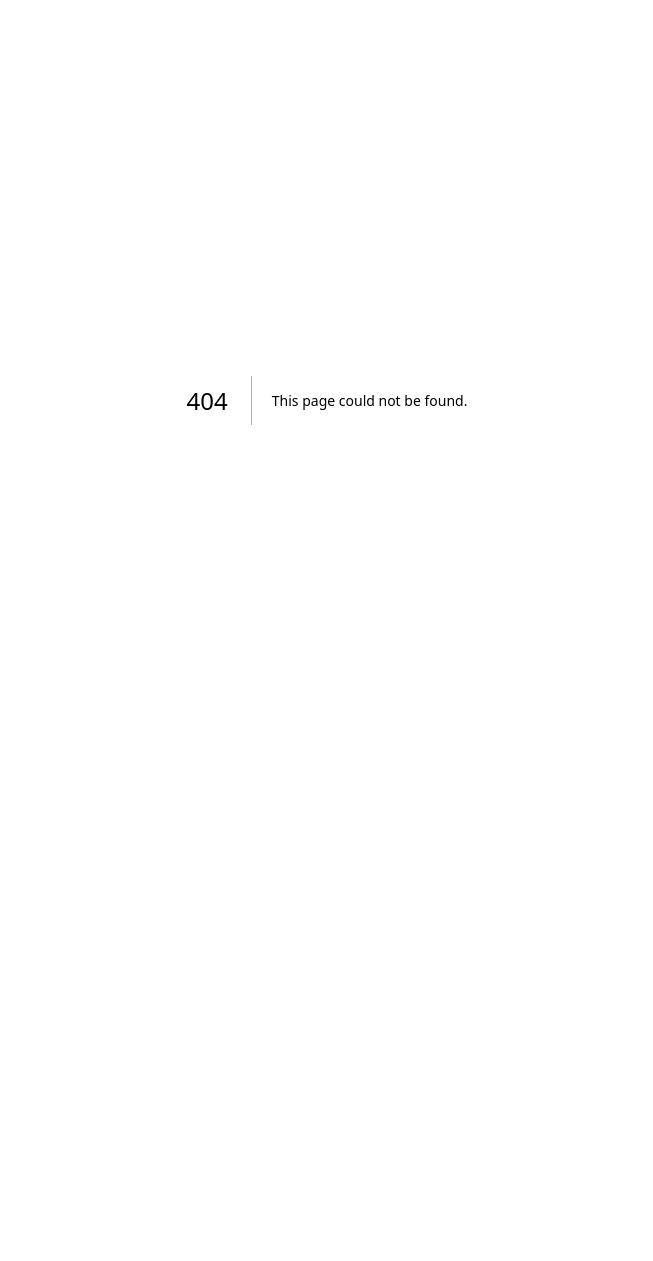
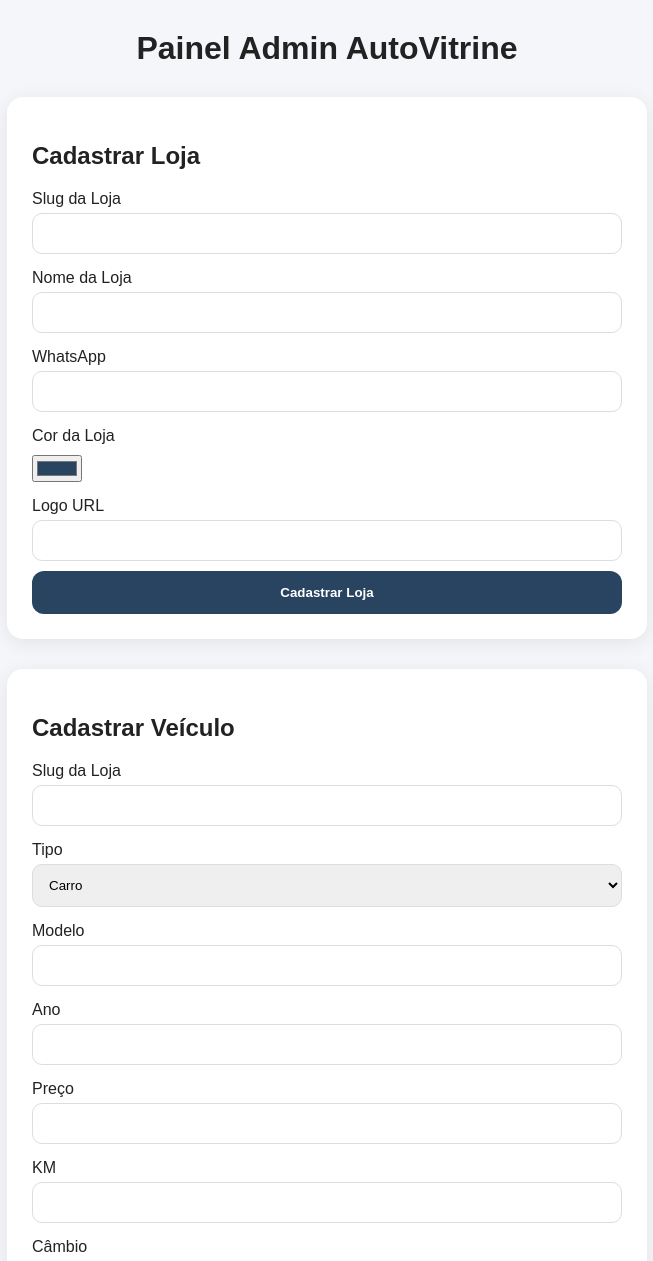
Before and after one commit to rubenssalzedas-bot/autovitrine-zero, a Next.js app: page /admin in a window 1280 px wide. Before the commit this address had no page. Shown: the top 1261 px of the page, without its empty margins (313-966 px from the left). Before the commit the page ends 800 px from the top, so only its background shows below. Built offline with nearby package versions, Linux system fonts and the light colour scheme; no server answers.

Commit message:
AutoVitrine MVP completo com QR e PDF

```diff
--- /dev/null
+++ b/app/admin/page.tsx
@@ -0,0 +1,234 @@
+"use client";
+
+import { supabase } from "@/lib/supabase";
+import { useState } from "react";
+import QRCode from "qrcode";
+
+
+export default function AdminPage() {
+
+  const [mensagem, setMensagem] = useState("");
+  const [qrUrl, setQrUrl] = useState("");
+
+
+  const cardStyle = {
+    background: "#fff",
+    padding: 25,
+    borderRadius: 16,
+    boxShadow: "0 4px 20px rgba(0,0,0,0.08)",
+    marginBottom: 30
+  };
+
+  const inputStyle = {
+    width: "100%",
+    padding: 12,
+    borderRadius: 10,
+    border: "1px solid #ddd",
+    marginTop: 5
+  };
+
+  const buttonStyle = {
+    background: "#294460",
+    color: "#fff",
+    padding: "14px 20px",
+    borderRadius: 12,
+    border: "none",
+    fontWeight: "bold",
+    cursor: "pointer",
+    width: "100%",
+    marginTop: 10
+  };
+
+  return (
+    <main style={{
+      maxWidth: 700,
+      margin: "0 auto",
+      padding: 30,
+      fontFamily: "Arial, sans-serif",
+      background: "#f4f6f9",
+      minHeight: "100vh"
+    }}>
+
+      <h1 style={{ textAlign: "center", marginBottom: 30 }}>
+        Painel Admin AutoVitrine
+      </h1>
+
+      {mensagem && (
+        <p style={{
+          background: "#e6f4ea",
+          padding: 15,
+          borderRadius: 10,
+          textAlign: "center",
+          marginBottom: 20
+        }}>
+          {mensagem}
+        </p>
+      )}
+
+      {/* ================= LOJA ================= */}
+
+      <div style={cardStyle}>
+
+        <h2>Cadastrar Loja</h2>
+
+        <form
+          onSubmit={async (e) => {
+            e.preventDefault();
+            const form = e.target as any;
+
+            const novaLoja = {
+              slug: form.slug.value.trim(),
+              nome: form.nome.value.trim(),
+              whatsapp: form.whatsapp.value.trim(),
+              cor: form.cor.value,
+              logo: form.logo.value.trim()
+            };
+
+            const { error } = await supabase
+              .from("lojas")
+              .insert([novaLoja]);
+
+            if (error) {
+            console.error(error);
+            alert(error.message);
+            setMensagem("Erro ao cadastrar loja");
+         } else {
+
+             setMensagem("Loja cadastrada com sucesso!");
+
+  const linkLoja = `${window.location.origin}/loja/${novaLoja.slug}`;
+  const qr = await QRCode.toDataURL(linkLoja);
+  setQrUrl(qr);
+
+        form.reset();
+        }
+          }}
+        >
+
+          <label>Slug da Loja</label>
+          <input name="slug" required style={inputStyle} />
+
+          <label style={{ marginTop: 15, display: "block" }}>Nome da Loja</label>
+          <input name="nome" required style={inputStyle} />
+
+          <label style={{ marginTop: 15, display: "block" }}>WhatsApp</label>
+          <input name="whatsapp" required style={inputStyle} />
+
+          <label style={{ marginTop: 15, display: "block" }}>Cor da Loja</label>
+          <input type="color" name="cor" defaultValue="#294460" style={{ marginTop: 10 }} />
+
+          <label style={{ marginTop: 15, display: "block" }}>Logo URL</label>
+          <input name="logo" style={inputStyle} />
+
+          <button type="submit" style={buttonStyle}>
+            Cadastrar Loja
+          </button>
+
+        </form>
+        {qrUrl && (
+  <div style={{
+    marginTop: 20,
+    textAlign: "center",
+    background: "#fff",
+    padding: 20,
+    borderRadius: 12,
+    boxShadow: "0 4px 20px rgba(0,0,0,0.08)"
+  }}>
+    <h3>QR Code da Loja</h3>
+
+    <img src={qrUrl} alt="QR Code da Loja" />
+
+    <p style={{ marginTop: 10 }}>
+      Escaneie para abrir a loja
+    </p>
+  </div>
+)}
+
+
+      </div>
+
+      {/* ================= VEÍCULO ================= */}
+
+      <div style={cardStyle}>
+
+        <h2>Cadastrar Veículo</h2>
+
+        <form
+          onSubmit={async (e) => {
+            e.preventDefault();
+            const form = e.target as any;
+
+            const novoVeiculo = {
+  loja_slug: form.loja_slug.value.trim(),
+  tipo: form.tipo.value,
+  modelo: form.modelo.value.trim(),
+  ano: Number(form.ano.value),
+  preco: form.preco.value.trim(),
+  km: form.km.value.trim(),
+  cambio: form.cambio.value.trim(),
+  combustivel: form.combustivel.value.trim(),
+  observacoes: form.observacoes.value.trim()
+};
+
+
+            const { error } = await supabase
+              .from("veiculos")
+              .insert([novoVeiculo]);
+
+            if (error) {
+           console.error(error);
+           alert(error.message);
+           setMensagem("Erro ao cadastrar veículo");
+        } else {
+
+              setMensagem("Veículo cadastrado com sucesso!");
+              form.reset();
+            }
+          }}
+        >
+
+          <label>Slug da Loja</label>
+          <input name="loja_slug" required style={inputStyle} />
+
+          <label style={{ marginTop: 15, display: "block" }}>Tipo</label>
+          <select name="tipo" style={inputStyle}>
+            <option value="carro">Carro</option>
+            <option value="moto">Moto</option>
+          </select>
+
+          <label style={{ marginTop: 15, display: "block" }}>Modelo</label>
+          <input name="modelo" required style={inputStyle} />
+
+          <label style={{ marginTop: 15, display: "block" }}>Ano</label>
+          <input name="ano" required style={inputStyle} />
+
+          <label style={{ marginTop: 15, display: "block" }}>Preço</label>
+          <input name="preco" required style={inputStyle} />
+          <label style={{ marginTop: 15, display: "block" }}>KM</label>
+<input name="km" style={inputStyle} />
+
+<label style={{ marginTop: 15, display: "block" }}>Câmbio</label>
+<input name="cambio" style={inputStyle} />
+
+<label style={{ marginTop: 15, display: "block" }}>Combustível</label>
+<input name="combustivel" style={inputStyle} />
+
+<label style={{ marginTop: 15, display: "block" }}>Observações</label>
+<textarea
+  name="observacoes"
+  rows={3}
+  style={{ ...inputStyle, resize: "vertical" }}
+/>
+
+
+          <button type="submit" style={buttonStyle}>
+            Cadastrar Veículo
+          </button>
+
+        </form>
+
+      </div>
+
+    </main>
+  );
+}
--- /dev/null
+++ b/lib/supabase.ts
@@ -0,0 +1,9 @@
+import { createClient } from "@supabase/supabase-js";
+
+const supabaseUrl = process.env.NEXT_PUBLIC_SUPABASE_URL!;
+const supabaseAnonKey = process.env.NEXT_PUBLIC_SUPABASE_ANON_KEY!;
+
+export const supabase = createClient(
+  supabaseUrl,
+  supabaseAnonKey
+);
--- a/package.json
+++ b/package.json
@@ -9,7 +9,11 @@
     "lint": "eslint"
   },
   "dependencies": {
+    "@supabase/supabase-js": "^2.93.3",
+    "jspdf": "^4.1.0",
     "next": "16.1.5",
+    "qrcode": "^1.5.4",
+    "qrcode.react": "^4.2.0",
     "react": "19.2.3",
     "react-dom": "19.2.3"
   },
```
Also changed, not shown: app/carro/[id]/page.tsx (+76 -87 lines), app/loja/[slug]/page.tsx (+73 -32 lines), app/page.tsx (+16 -2 lines), 1 other file (tests, documents, lock files or other folders).
